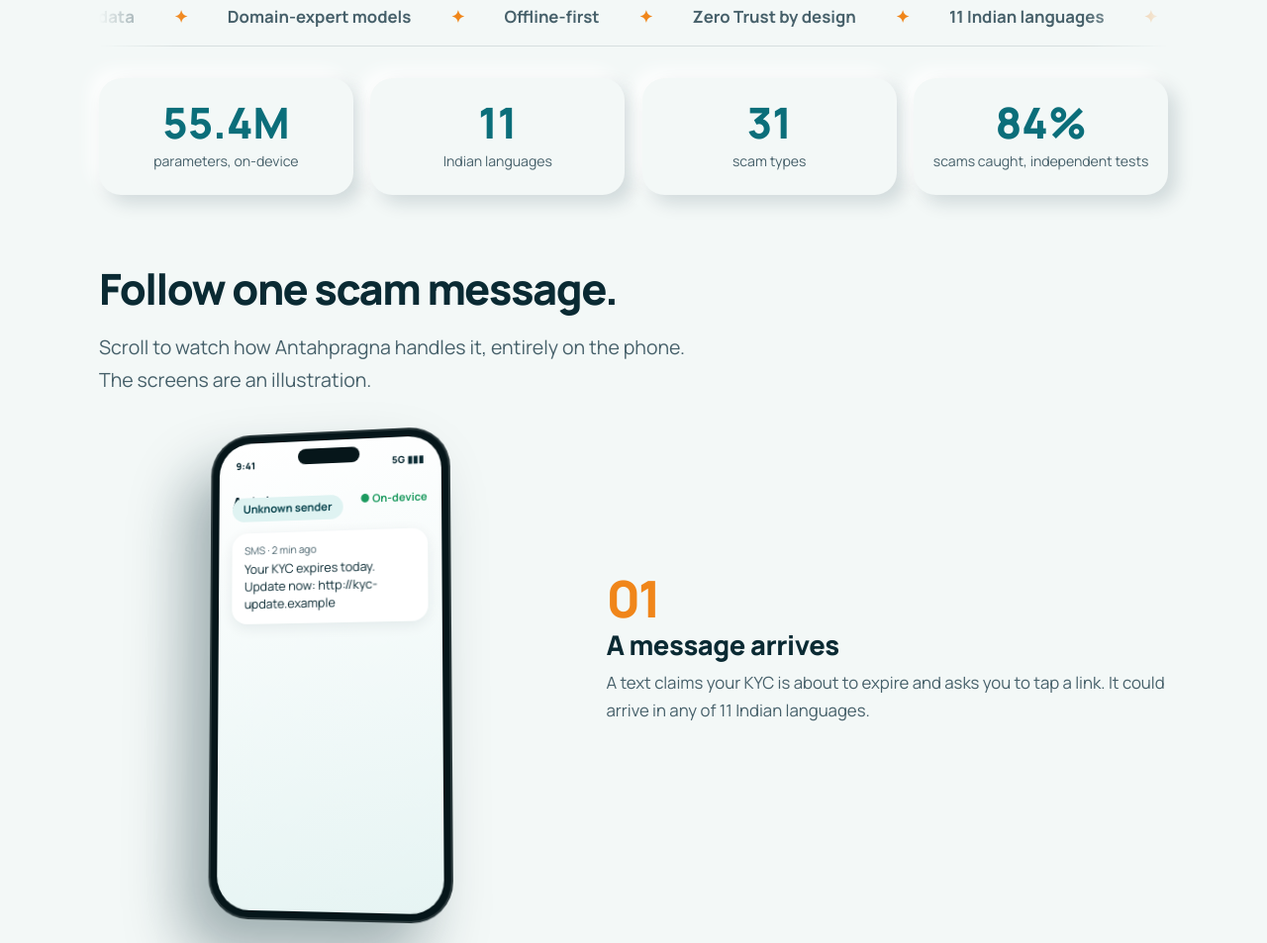
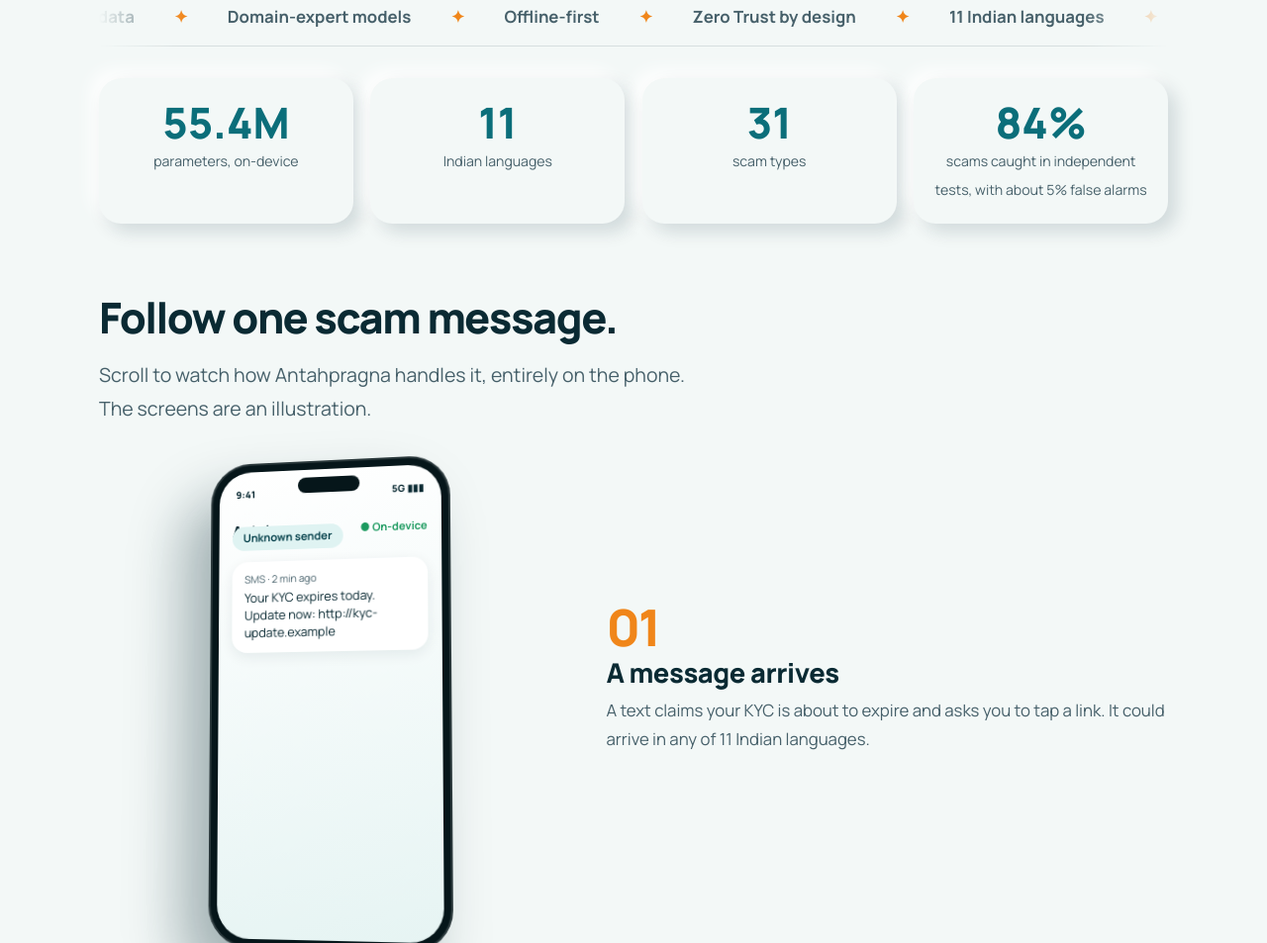
Before and after one commit to saidatta06/indicloudai-site, a plain HTML site: page index.html in a window 1280 px wide. Shown: the part 923-1876 px from the top of the page at 99% size. Drawn offline with Linux system fonts and the light colour scheme.

Commit message:
Add files via upload

```diff
--- a/index.html
+++ b/index.html
@@ -44,7 +44,7 @@
 <div class="foot">Analysed offline. Nothing left this phone.</div></div></div>
 <div class="chip c1">11 languages</div><div class="chip c2">Works offline</div><div class="chip c3">Data stays in India</div></div></div>
 <div class="wrap"><div class="tick" aria-hidden="true"><div><span>On-device AI</span><span>India-resident data</span><span>Domain-expert models</span><span>Offline-first</span><span>Zero Trust by design</span><span>11 Indian languages</span><span>Built in India</span><span>DPDP Act aware</span><span>On-device AI</span><span>India-resident data</span><span>Domain-expert models</span><span>Offline-first</span><span>Zero Trust by design</span><span>11 Indian languages</span><span>Built in India</span><span>DPDP Act aware</span></div></div>
-<div class="metrics"><div><strong data-count="55.4" data-dec="1" data-suf="M">55.4M</strong><small>parameters, on-device</small></div><div><strong data-count="11">11</strong><small>Indian languages</small></div><div><strong data-count="31">31</strong><small>scam types</small></div><div><strong data-count="84" data-suf="%">84%</strong><small>scams caught, independent tests</small></div></div></div>
+<div class="metrics"><div><strong data-count="55.4" data-dec="1" data-suf="M">55.4M</strong><small>parameters, on-device</small></div><div><strong data-count="11">11</strong><small>Indian languages</small></div><div><strong data-count="31">31</strong><small>scam types</small></div><div><strong data-count="84" data-suf="%">84%</strong><small>scams caught in independent tests, with about 5% false alarms</small></div></div></div>
 
 <section id="story"><div class="wrap"><h2 class="h">Follow one scam message.</h2>
 <p class="lead" style="margin-top:0;max-width:52ch">Scroll to watch how Antahpragna handles it, entirely on the phone. The screens are an illustration.</p>
```
